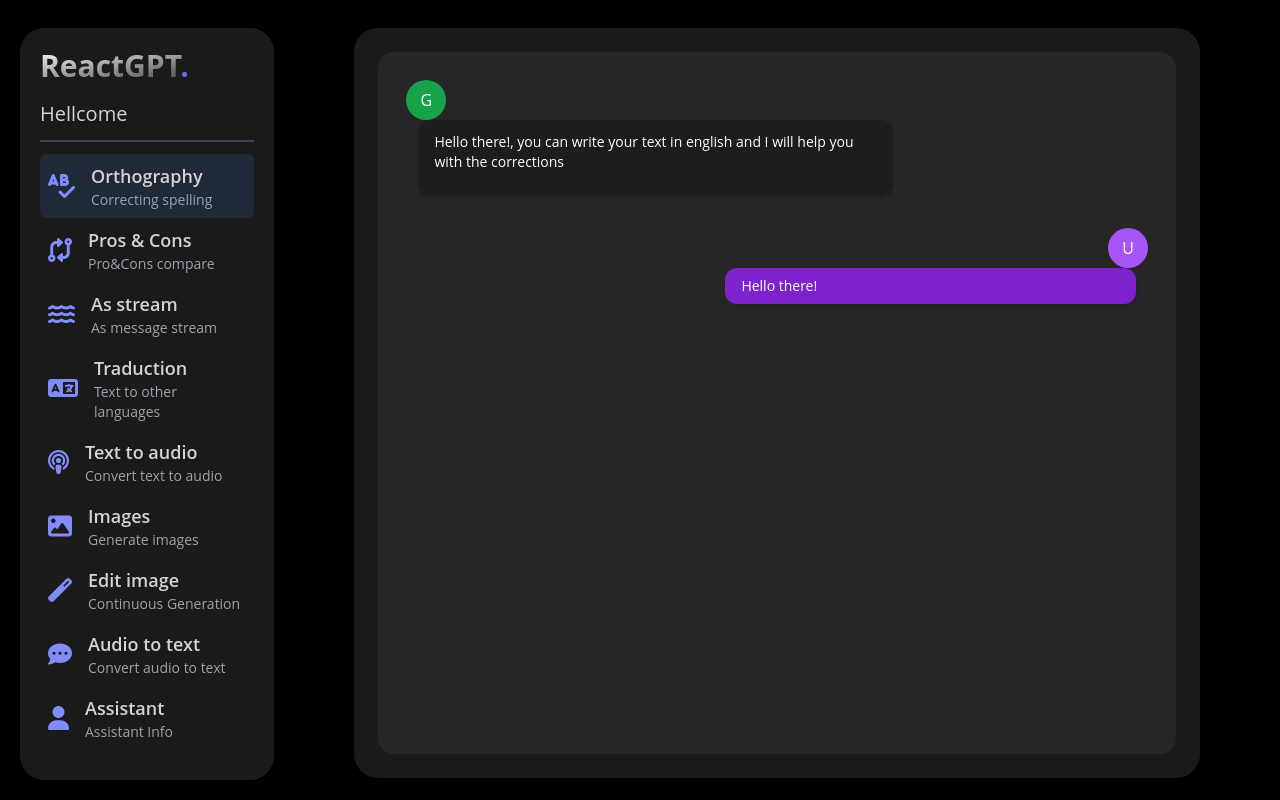
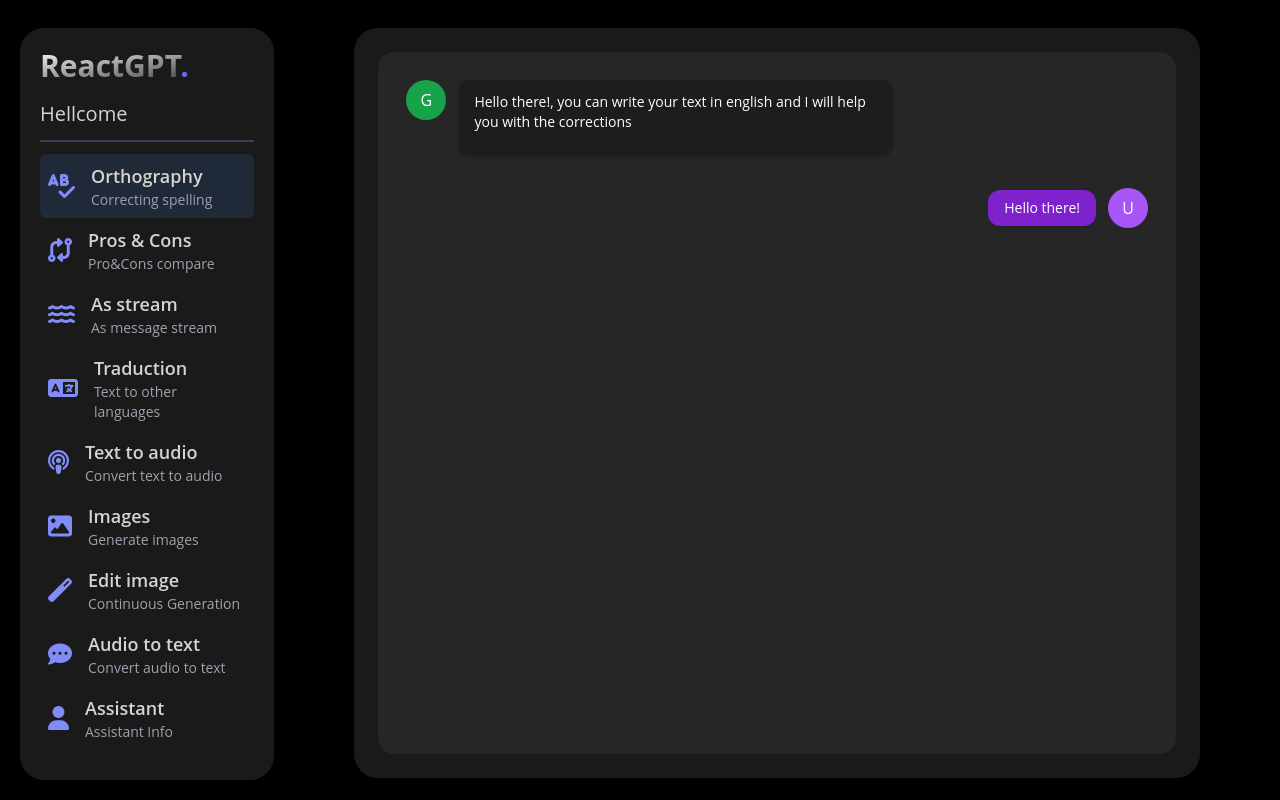
Before and after one commit to JoseAlbDR/ReactGPT, a React (Vite) app: page /orthography in a window 1280 px wide. Built offline with nearby package versions, Linux system fonts and the light colour scheme.

Commit message:
style: reestyle chat components

```diff
--- a/src/presentation/components/chat-bubbles/GptMessage.tsx
+++ b/src/presentation/components/chat-bubbles/GptMessage.tsx
@@ -11,9 +11,9 @@ const GptMessage = ({ text }: Props) => {
         <div className="flex items-center justify-center h-10 w-10 rounded-full bg-green-600 flex-shrink-0">
           G
         </div>
-      </div>
-      <div className="relative ml-3 text-sm bg-black bg-opacity-25 pt-3 pb-2 px-4 shadow rounded-xl">
-        <Markdown>{text}</Markdown>
+        <div className="relative ml-3 text-sm bg-black bg-opacity-25 pt-3 pb-2 px-4 shadow rounded-xl">
+          <Markdown>{text}</Markdown>
+        </div>
       </div>
     </div>
   );
--- a/src/presentation/components/chat-bubbles/UserMessage.tsx
+++ b/src/presentation/components/chat-bubbles/UserMessage.tsx
@@ -9,9 +9,9 @@ const MyMessage = ({ text }: Props) => {
         <div className="flex items-center justify-center h-10 w-10 rounded-full bg-purple-500 flex-shrink-0">
           U
         </div>
-      </div>
-      <div className="relative mr-3 text-sm bg-purple-700 py-2 px-4 shadow rounded-xl">
-        {text}
+        <div className="relative mr-3 text-sm bg-purple-700 py-2 px-4 shadow rounded-xl">
+          {text}
+        </div>
       </div>
     </div>
   );
```
